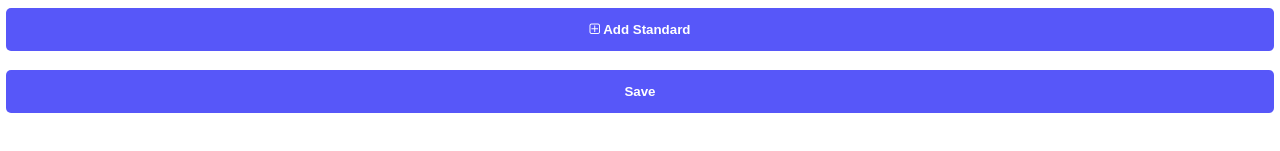
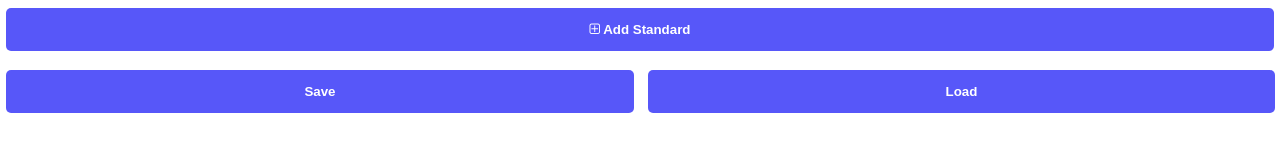
Before and after one commit to Viraj-patel/toddleappFrontEndTask, an Angular app: page /home in a window 1280 px wide. Shown: the part 243-394 px from the top of the page. Built offline with nearby package versions, Linux system fonts and the light colour scheme.

Commit message:
final commit

```diff
--- a/src/app/index/header/header.component.css
+++ b/src/app/index/header/header.component.css
@@ -15,13 +15,24 @@ button {
     border : none;
     border-radius: 5px;
     margin-left: 0.5%;
-    /* font-size: larger; */
     font-weight: 800;
     padding: 5px;
     height: 43px;
     cursor: pointer;
 }
 
+.saveLoad{
+    background-color : rgba(62, 62, 248, 0.87);
+    color : white;
+    width : 49%;
+    border : none;
+    border-radius: 5px;
+    margin-left: 0.5%;
+    font-weight: 800;
+    padding: 5px;
+    height: 43px;
+    cursor: pointer;
+}
 
 .action1{
 
--- a/src/app/index/header/header.component.html
+++ b/src/app/index/header/header.component.html
@@ -26,5 +26,18 @@
 <button (click)="add()">
   <i class="fa fa-plus-square-o"> </i> Add Standard</button
 ><br /><br />
-<button (click)="save()">Save</button><br><br>
-<!-- <input type="file" (change)="handleFileInput($event.target.value)"> -->
+
+<button class="saveLoad" (click)="save()">Save</button>&nbsp;
+<button
+  class="saveLoad"
+  onclick="document.getElementById('selectedFile').click();"
+>
+  Load
+</button>
+
+<input
+  type="file"
+  id="selectedFile"
+  style="display: none"
+  (change)="handleFileInput($event.target.files)"
+/>
--- a/src/app/index/header/header.component.ts
+++ b/src/app/index/header/header.component.ts
@@ -14,14 +14,22 @@ export class HeaderComponent implements OnInit {
   standards:any = [];
   data: object = {};
   fileToUpload : any;
+  viewExistingStandard : any;
+  content : any = '';
 
   constructor(private _manageStandard : ManageStandardService,private _saveService : SavefileService) {
   }
 
   ngOnInit(): void {
     this.id=0;
-    this.addStandard();
-
+    if(this._manageStandard.getStandard().length>0)
+    {
+      this.standards = this._manageStandard.getStandard();
+    }
+    else
+    {
+      this.addStandard();
+    }
   }
 
   addStandard(){
@@ -55,7 +63,19 @@ export class HeaderComponent implements OnInit {
     this._saveService.downloadFile(this.standards);
   }
 
-  handleFileInput(file: FileList) {
-    this.fileToUpload = file.item(0);
+  handleFileInput(fileList: FileList) {
+
+    let file = fileList[0];
+    let fileReader: FileReader = new FileReader();
+    let self = this;
+
+    fileReader.onloadend = function(x) {
+      self.content=fileReader.result;
+      self._manageStandard.loadStandard(self.content);
+      self.ngOnInit()
+    }
+
+    fileReader.readAsText(file);
+
 }
 }
--- a/src/app/services/manage-standard.service.ts
+++ b/src/app/services/manage-standard.service.ts
@@ -11,7 +11,6 @@ export class ManageStandardService {
 
   addStandard(data : any){
     this.standards.push(data);
-    console.log(this.standards)
     return this.standards;
   }
 
@@ -68,7 +67,6 @@ export class ManageStandardService {
 
   updateParent(index : any ,change? : boolean, currentIndex? :any){
     let id=this.standards[index].id;
-    console.log(id);
 
     let prev: number;
     prev=index-1;
@@ -80,9 +78,6 @@ export class ManageStandardService {
     {
       index=currentIndex;
     }
-    console.log("prev : "+prev);
-    console.log("indent val : "+this.standards[index].standardValue);
-    console.log(this.standards)
     if(this.standards[index].indentLevel==0)
     {
       this.standards[index].parent=id;
@@ -120,4 +115,10 @@ export class ManageStandardService {
       }
     }
   }
+
+  loadStandard(fileContent : any)
+  {
+    this.standards=[];
+    this.standards=JSON.parse(fileContent);
+  }
 }
--- a/src/app/services/savefile.service.ts
+++ b/src/app/services/savefile.service.ts
@@ -8,12 +8,10 @@ export class SavefileService {
 
   constructor() { }
 
-
-
   downloadFile(standard : any)
   {
-
     var data = new Blob([(JSON.stringify(standard))], { type: 'text/json;charset=utf-8' });
     FileSaver.saveAs(data, 'standard.json');
   }
+
 }
```
